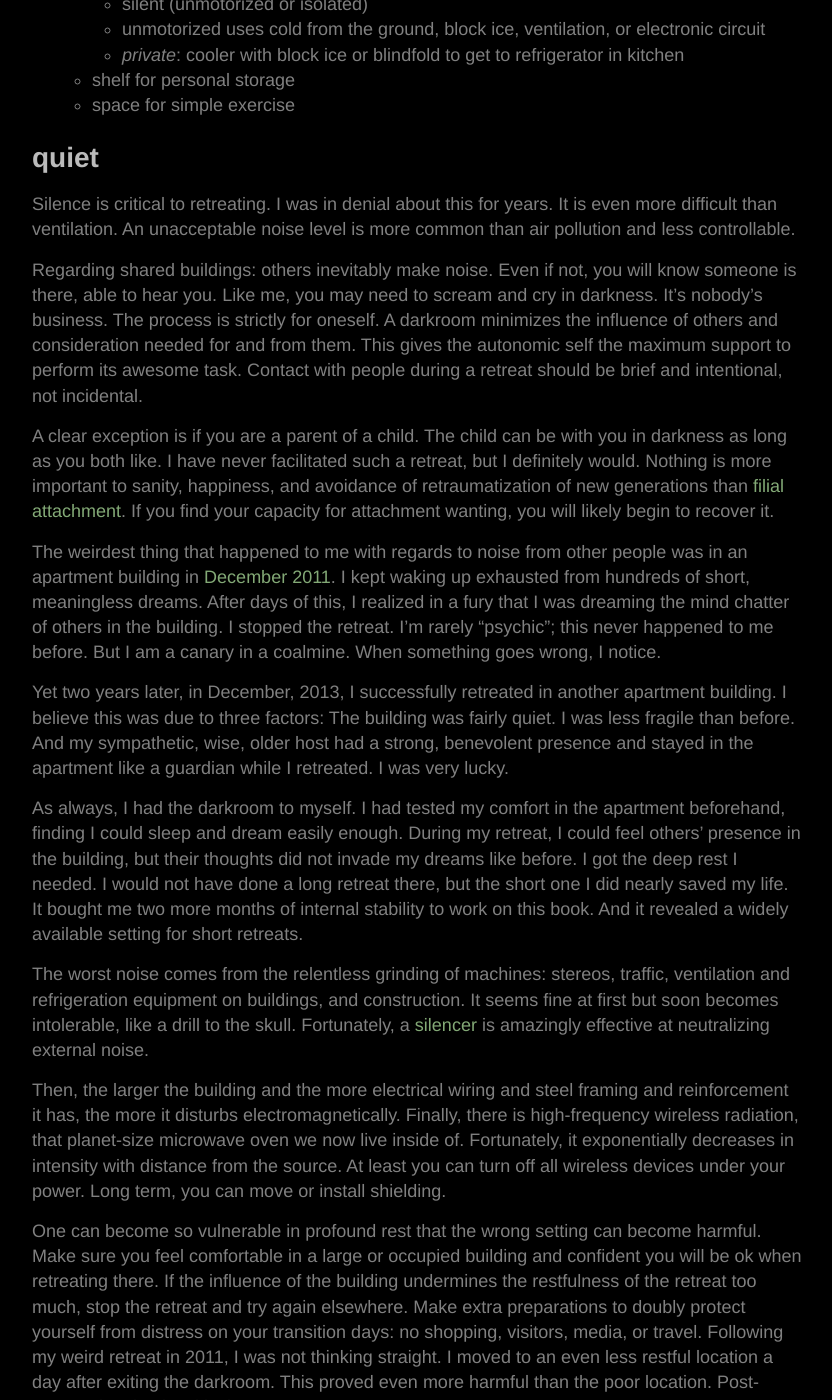
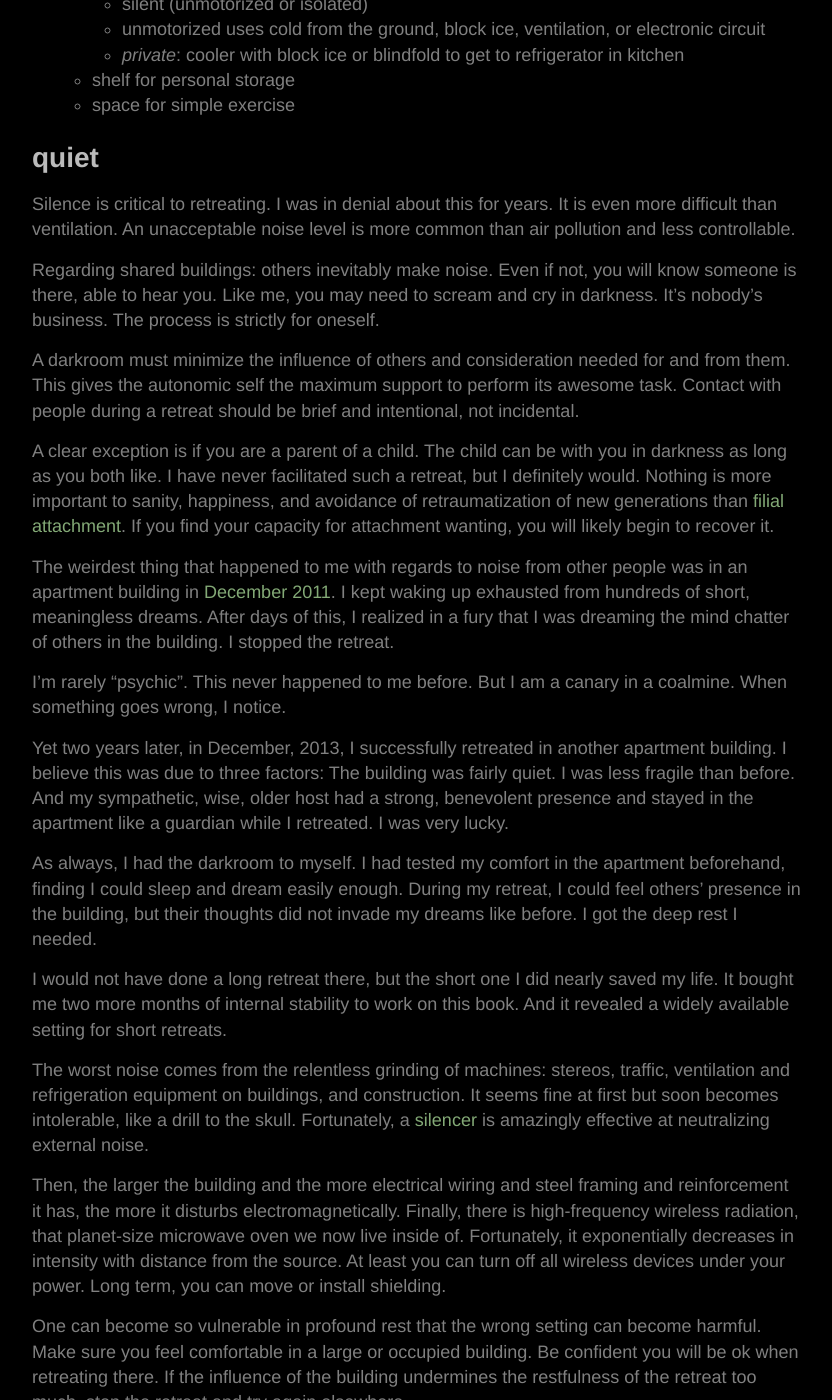
Before and after one commit to yodrew/yodrew.github.io, a Jekyll site: the page built from _pages/design.md, in a window 1280 px wide and 1400 px high, scrolled down 5445 px. Shown: the whole window, without its empty margins (223-1055 px from the left). Built offline with Jekyll 4.4.1, drawn with Linux system fonts in a browser that asks for light colours; some of the changed text lies outside the part shown.

Commit message:
water spacing, double-blind image name, design paragraphing

```diff
--- a/_pages/design.md
+++ b/_pages/design.md
@@ -154,21 +154,29 @@
 
 Silence is critical to retreating. I was in denial about this for years. It is even more difficult than ventilation. An unacceptable noise level is more common than air pollution and less controllable.
 
-Regarding shared buildings: others inevitably make noise. Even if not, you will know someone is there, able to hear you. Like me, you may need to scream and cry in darkness. It's nobody's business. The process is strictly for oneself. A darkroom minimizes the influence of others and consideration needed for and from them. This gives the autonomic self the maximum support to perform its awesome task. Contact with people during a retreat should be brief and intentional, not incidental.
+Regarding shared buildings: others inevitably make noise. Even if not, you will know someone is there, able to hear you. Like me, you may need to scream and cry in darkness. It's nobody's business. The process is strictly for oneself.
+
+A darkroom must minimize the influence of others and consideration needed for and from them. This gives the autonomic self the maximum support to perform its awesome task. Contact with people during a retreat should be brief and intentional, not incidental.
 
 A clear exception is if you are a parent of a child. The child can be with you in darkness as long as you both like. I have never facilitated such a retreat, but I definitely would. Nothing is more important to sanity, happiness, and avoidance of retraumatization of new generations than [filial attachment](https://continuum-concept.org). If you find your capacity for attachment wanting, you will likely begin to recover it.
 
-The weirdest thing that happened to me with regards to noise from other people was in an apartment building in [December 2011](/report/6-day). I kept waking up exhausted from hundreds of short, meaningless dreams. After days of this, I realized in a fury that I was dreaming the mind chatter of others in the building. I stopped the retreat. I'm rarely "psychic"; this never happened to me before. But I am a canary in a coalmine. When something goes wrong, I notice.
+The weirdest thing that happened to me with regards to noise from other people was in an apartment building in [December 2011](/report/6-day). I kept waking up exhausted from hundreds of short, meaningless dreams. After days of this, I realized in a fury that I was dreaming the mind chatter of others in the building. I stopped the retreat.
+
+I'm rarely "psychic". This never happened to me before. But I am a canary in a coalmine. When something goes wrong, I notice.
 
 Yet two years later, in December, 2013, I successfully retreated in another apartment building. I believe this was due to three factors: The building was fairly quiet. I was less fragile than before. And my sympathetic, wise, older host had a strong, benevolent presence and stayed in the apartment like a guardian while I retreated. I was very lucky.
 
-As always, I had the darkroom to myself. I had tested my comfort in the apartment beforehand, finding I could sleep and dream easily enough. During my retreat, I could feel others' presence in the building, but their thoughts did not invade my dreams like before. I got the deep rest I needed. I would not have done a long retreat there, but the short one I did nearly saved my life. It bought me two more months of internal stability to work on this book. And it revealed a widely available setting for short retreats.
+As always, I had the darkroom to myself. I had tested my comfort in the apartment beforehand, finding I could sleep and dream easily enough. During my retreat, I could feel others' presence in the building, but their thoughts did not invade my dreams like before. I got the deep rest I needed.
+
+I would not have done a long retreat there, but the short one I did nearly saved my life. It bought me two more months of internal stability to work on this book. And it revealed a widely available setting for short retreats.
 
 The worst noise comes from the relentless grinding of machines: stereos, traffic, ventilation and refrigeration equipment on buildings, and construction. It seems fine at first but soon becomes intolerable, like a drill to the skull. Fortunately, a [silencer](/air#silencer) is amazingly effective at neutralizing external noise.
 
 Then, the larger the building and the more electrical wiring and steel framing and reinforcement it has, the more it disturbs electromagnetically. Finally, there is high-frequency wireless radiation, that planet-size microwave oven we now live inside of. Fortunately, it exponentially decreases in intensity with distance from the source. At least you can turn off all wireless devices under your power. Long term, you can move or install shielding.
 
-One can become so vulnerable in profound rest that the wrong setting can become harmful. Make sure you feel comfortable in a large or occupied building and confident you will be ok when retreating there. If the influence of the building undermines the restfulness of the retreat too much, stop the retreat and try again elsewhere. Make extra preparations to doubly protect yourself from distress on your transition days: no shopping, visitors, media, or travel. Following my weird retreat in 2011, I was not thinking straight. I moved to an even less restful location a day after exiting the darkroom. This proved even more harmful than the poor location. Post-retreat planning is critical. See [post-retreat](/protocol#post-retreat).
+One can become so vulnerable in profound rest that the wrong setting can become harmful. Make sure you feel comfortable in a large or occupied building. Be confident you will be ok when retreating there. If the influence of the building undermines the restfulness of the retreat too much, stop the retreat and try again elsewhere.
+
+Make extra preparations to doubly protect yourself from distress on your transition days: no shopping, visitors, media, or travel. Following my weird retreat in 2011, I was not thinking straight. I moved to an even less restful location only one day after. This proved even more harmful than the first location. Post-retreat planning is critical. See [post-retreat](/protocol#post-retreat).
 
 ### round
 
```
Also changed, not shown: _pages/darkness.md (+3 -3 lines), _pages/water.md (+10 -20 lines), img/plan/image/book/double-blind.png (renamed from img/plan/image/book/double-blind-vent.png), img/plan/image/double-blind.png (renamed from img/plan/image/double-blind-vent.png), 2 other files.
